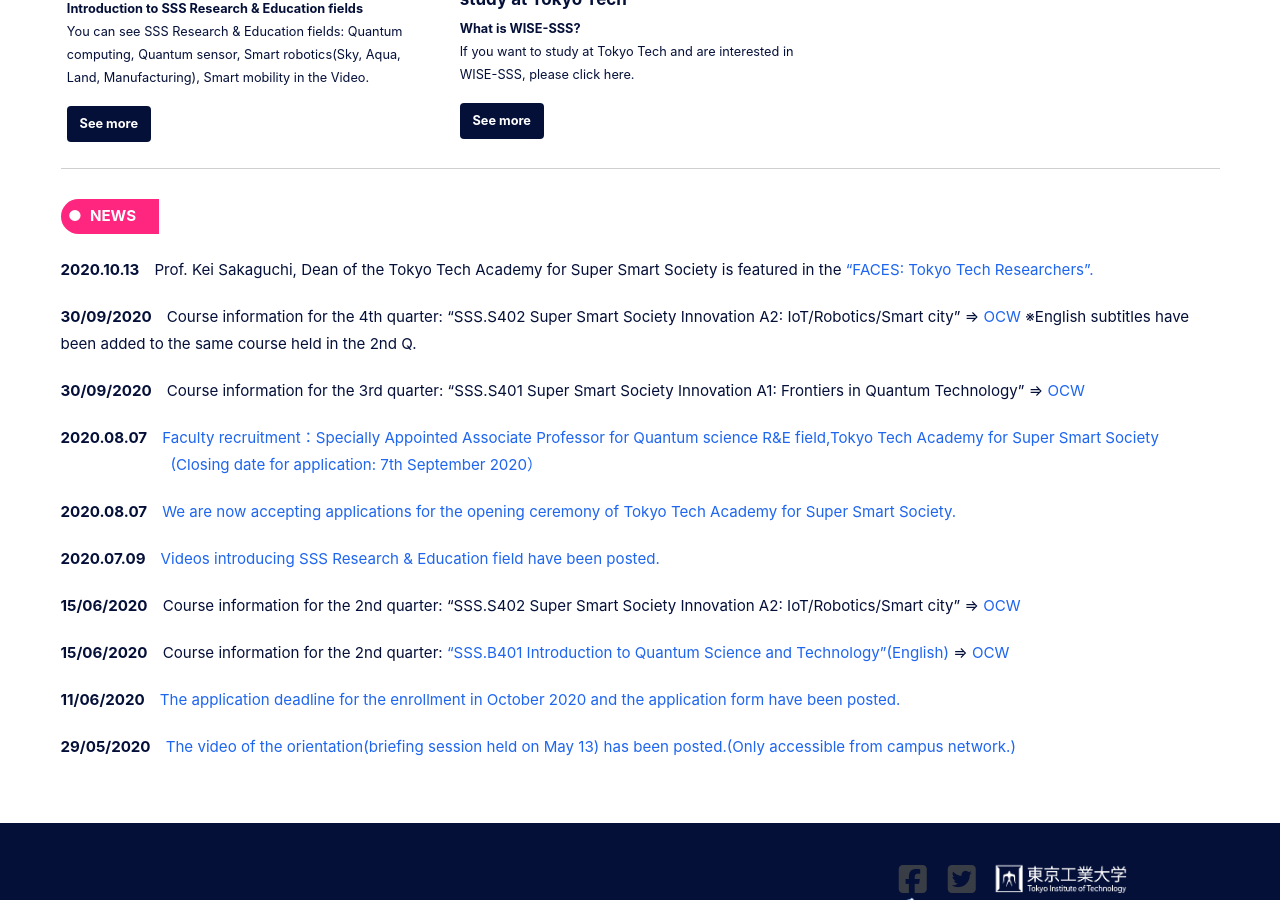
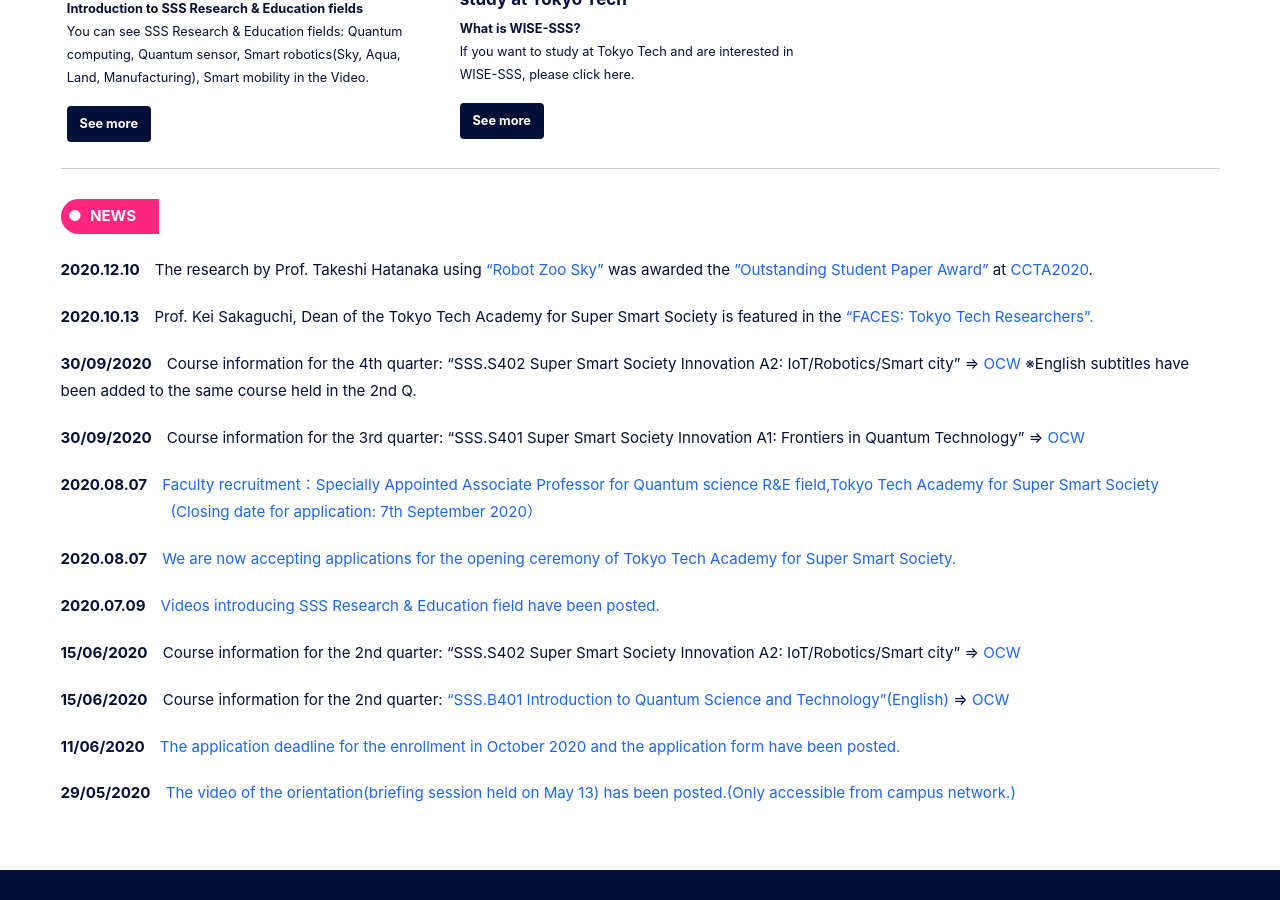
Before and after one commit to fl1d/w0ex.github.io, a Jekyll site: the page built from _pages/home_en.md, in a window 1280 px wide and 900 px high, scrolled down 1398 px. Built offline with Jekyll 4.4.1, drawn with Linux system fonts in a browser that asks for light colours; cached includes are drawn as plain includes; nearby versions of some CDN libraries.

Commit message:
Update home_en.md

```diff
--- a/_pages/home_en.md
+++ b/_pages/home_en.md
@@ -88,6 +88,7 @@
 {% include feature_row %}
 
 <h6>NEWS　</h6>
+<B>2020.12.10</B>　The research by Prof. Takeshi Hatanaka using ["Robot Zoo Sky"](/RE_fields/) was awarded the [”Outstanding Student Paper Award”](http://ieeecss.org/awards/conference-control-technology-and-applications-best-student-paper-award) at [CCTA2020](https://ccta2020.ieeecss.org/).<br>
 
 <B>2020.10.13</B>　Prof. Kei Sakaguchi, Dean of the Tokyo Tech Academy for Super Smart Society is featured in the ["FACES: Tokyo Tech Researchers".](https://www.titech.ac.jp/english/research/stories/faces39_sakaguchi.html)<br>
 
```
